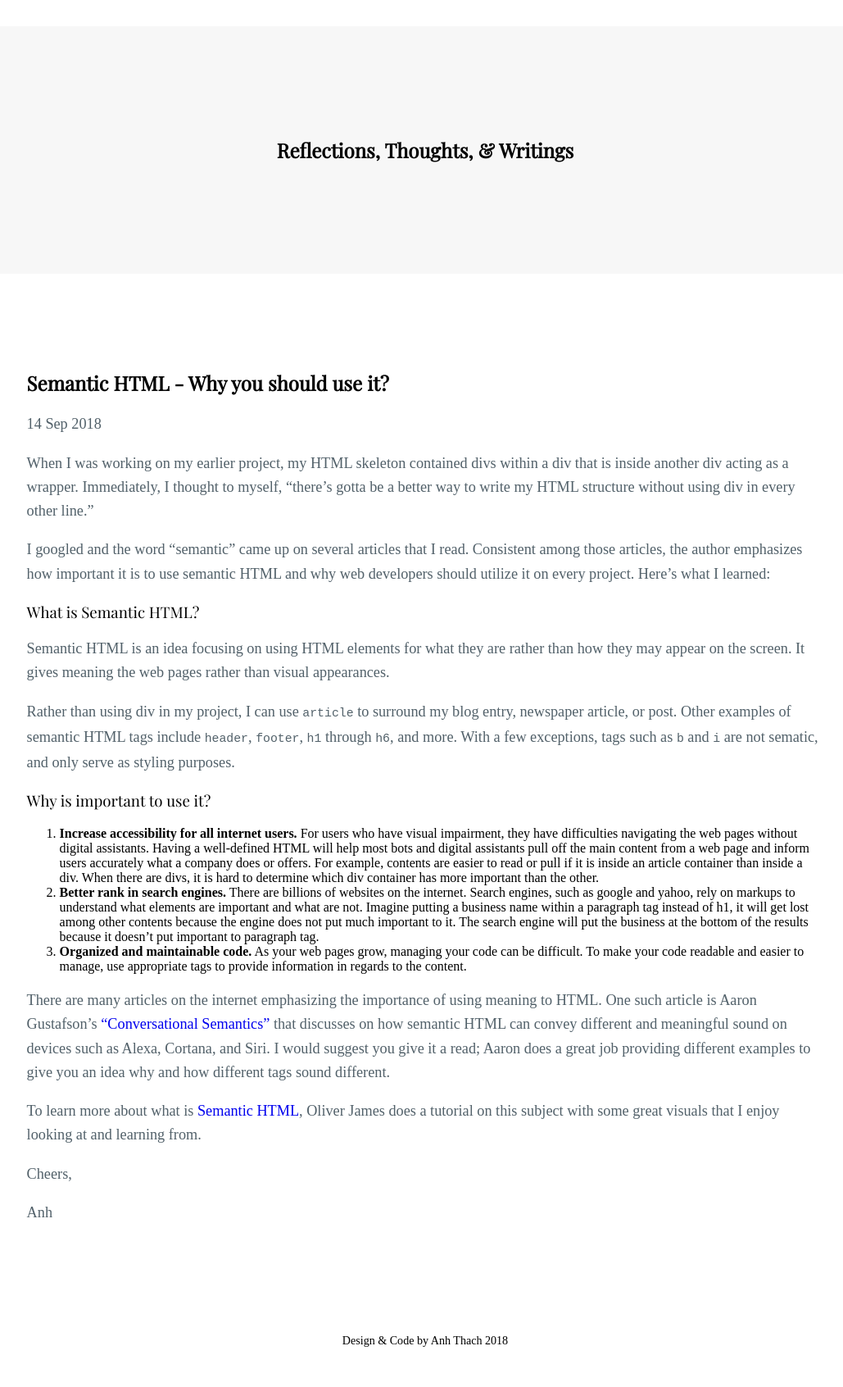
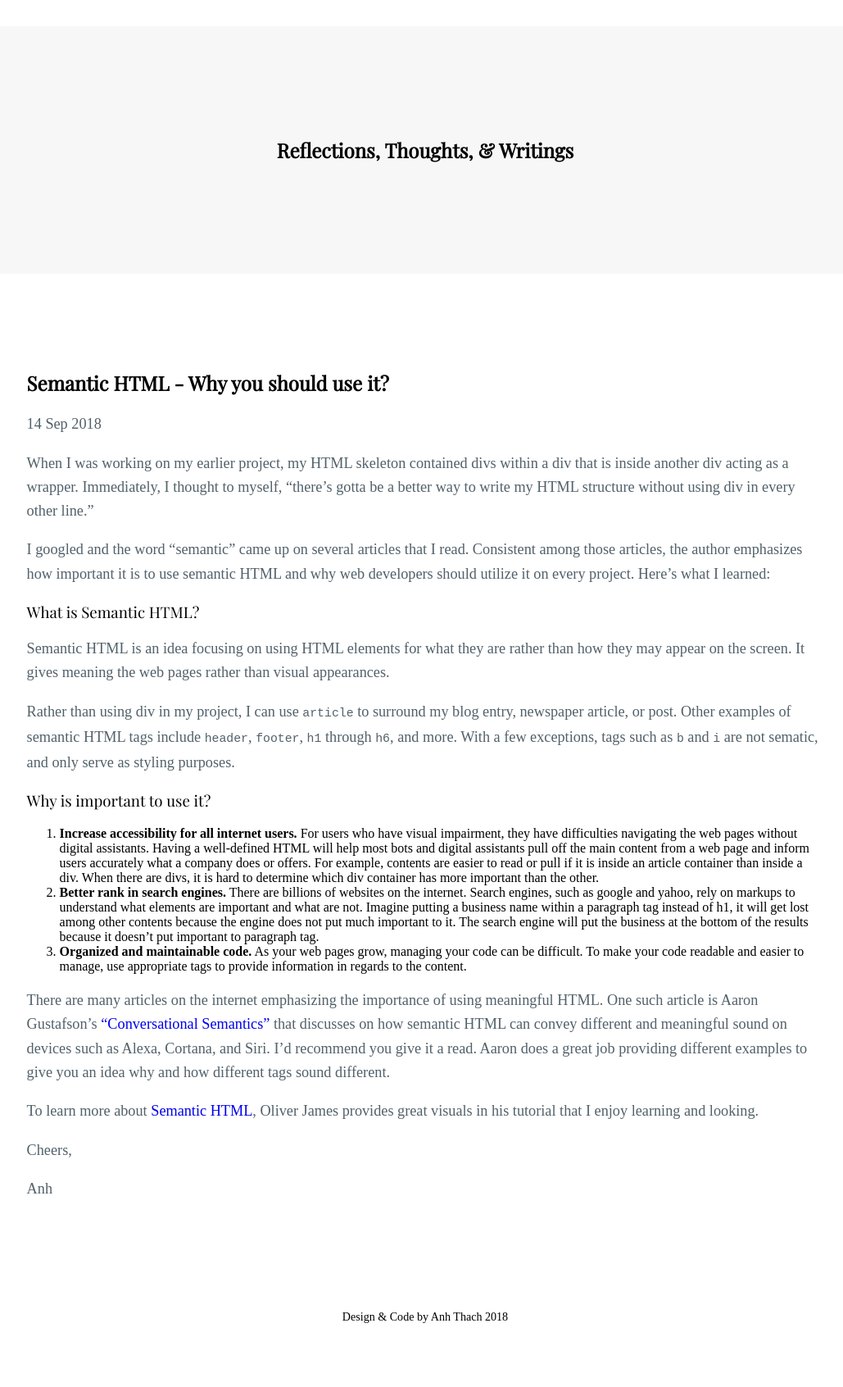
Before and after one commit to windan11/windan11.github.io, a Jekyll site: the page built from _posts/2018-09-14-semantic-html.md, in a window 1280 px wide. Shown: the whole page at 82% size, without its empty margins (121-1150 px from the left). Built offline with Jekyll 4.4.1, drawn with Linux system fonts in a browser that asks for light colours; some web fonts are replaced; after the commit the page ends 1663 px from its top, so only the background shows below that.

Commit message:
enhance grammar and sentences

```diff
--- a/_posts/2018-09-14-semantic-html.md
+++ b/_posts/2018-09-14-semantic-html.md
@@ -20,9 +20,9 @@ Rather than using div in my project, I can use `article` to surround my blog ent
 2. **Better rank in search engines.** There are billions of websites on the internet. Search engines, such as google and yahoo, rely on markups to understand what elements are important and what are not. Imagine putting a business name within a paragraph tag instead of h1, it will get lost among other contents because the engine does not put much important to it. The search engine will put the business at the bottom of the results because it doesn't put important to paragraph tag.
 3. **Organized and maintainable code.** As your web pages grow, managing your code can be difficult. To make your code readable and easier to manage, use appropriate tags to provide information in regards to the content.
 
-There are many articles on the internet emphasizing the importance of using meaning to HTML. One such article is Aaron Gustafson's ["Conversational Semantics"](https://alistapart.com/article/conversational-semantics) that discusses on how semantic HTML can convey different and meaningful sound on devices such as Alexa, Cortana, and Siri. I would suggest you give it a read; Aaron does a great job providing different examples to give you an idea why and how different tags sound different.
+There are many articles on the internet emphasizing the importance of using meaningful HTML. One such article is Aaron Gustafson's ["Conversational Semantics"](https://alistapart.com/article/conversational-semantics) that discusses on how semantic HTML can convey different and meaningful sound on devices such as Alexa, Cortana, and Siri. I'd recommend you give it a read. Aaron does a great job providing different examples to give you an idea why and how different tags sound different.
 
-To learn more about what is [Semantic HTML](https://internetingishard.com/html-and-css/semantic-html/), Oliver James does a tutorial on this subject with some great visuals that I enjoy looking at and learning from.
+To learn more about [Semantic HTML](https://internetingishard.com/html-and-css/semantic-html/), Oliver James provides great visuals in his tutorial that I enjoy learning and looking.
 
 Cheers,
 
```
